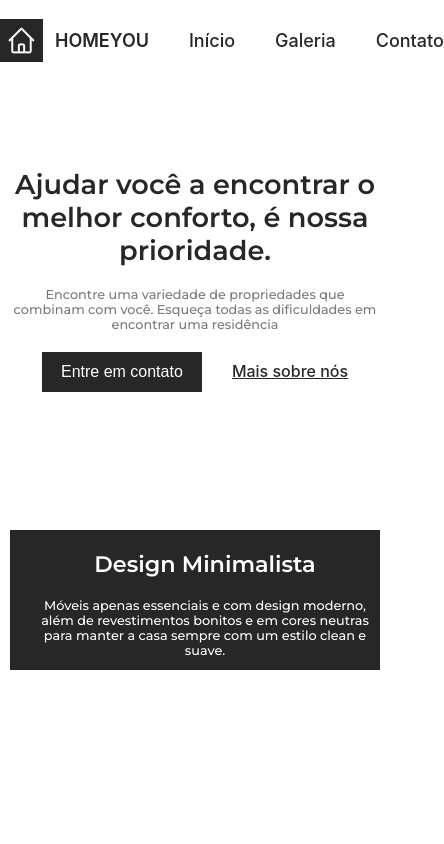
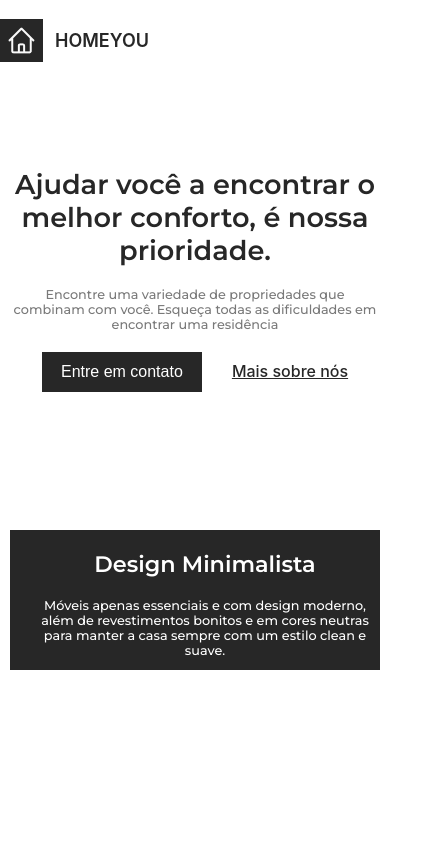
Before and after one commit to NormaN5001/HomeYou, a React (Create React App) app: page / in a window 390 px wide. Shown: the top 844 px of the page, 444 px wide, since content can reach past the window. Built offline with nearby package versions, Linux system fonts and the light colour scheme.

Commit message:
Update - Header-Responsive1

```diff
--- a/src/components/header/Header.js
+++ b/src/components/header/Header.js
@@ -1,5 +1,6 @@
 import React from 'react'
 import * as S from './Styles'
+import Menu from './menuMobile/Menu'
 
 import HearthImg from '../../img/coracao.png'
 import SearchImg from '../../img/lupa.png'
--- a/src/components/header/Styles.js
+++ b/src/components/header/Styles.js
@@ -37,7 +37,7 @@ export const Navegation = styled.nav`
     display: flex;
     list-style: none;
     @media(max-width: 768px){
-
+      display: none;
     }
   }
   ul li{
--- /dev/null
+++ b/src/components/header/menuMobile/Menu.js
@@ -0,0 +1,13 @@
+import React from 'react'
+import * as S from './Styles'
+
+export default function Menu(){
+
+  return(
+    <>
+      <S.Menu>
+
+      </S.Menu>
+    </>
+  )
+}
--- /dev/null
+++ b/src/components/header/menuMobile/Styles.js
@@ -0,0 +1,5 @@
+import styled from 'styled-components'
+
+export const Menu = styled.section`
+
+`
```
